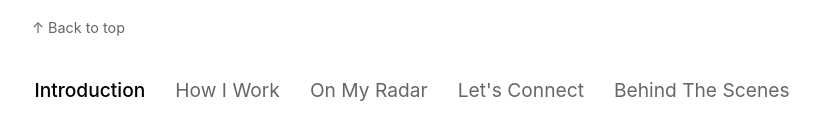
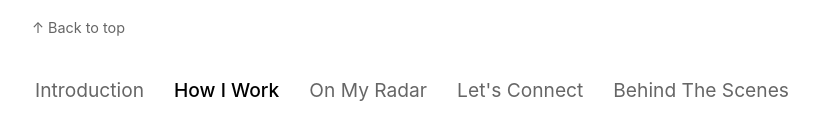
Before and after one commit to lukaszlaniecki/en, a plain HTML site: page howiwork.html in a window 1280 px wide. Shown: the part 4482-4621 px from the top of the page, without its empty margins (228-1051 px from the left). Drawn offline with Linux system fonts and the light colour scheme.

Commit message:
Update howiwork.html

```diff
--- a/howiwork.html
+++ b/howiwork.html
@@ -481,8 +481,8 @@ around the corner. Today it is among the fastest growing publications for women
 
             <nav class="navigation fade-in">
         <div class="nav-container">
-            <a href="index.html" class="active">Introduction</a>
-            <a href="howiwork.html">How I Work</a>
+            <a href="index.html">Introduction</a>
+            <a href="howiwork.html" class="active">How I Work</a>
             <a href="onmyradar.html">On My Radar</a>
             <a href="letsconnect.html">Let's Connect</a>
             <a href="behindthescenes.html">Behind The Scenes</a>
```
